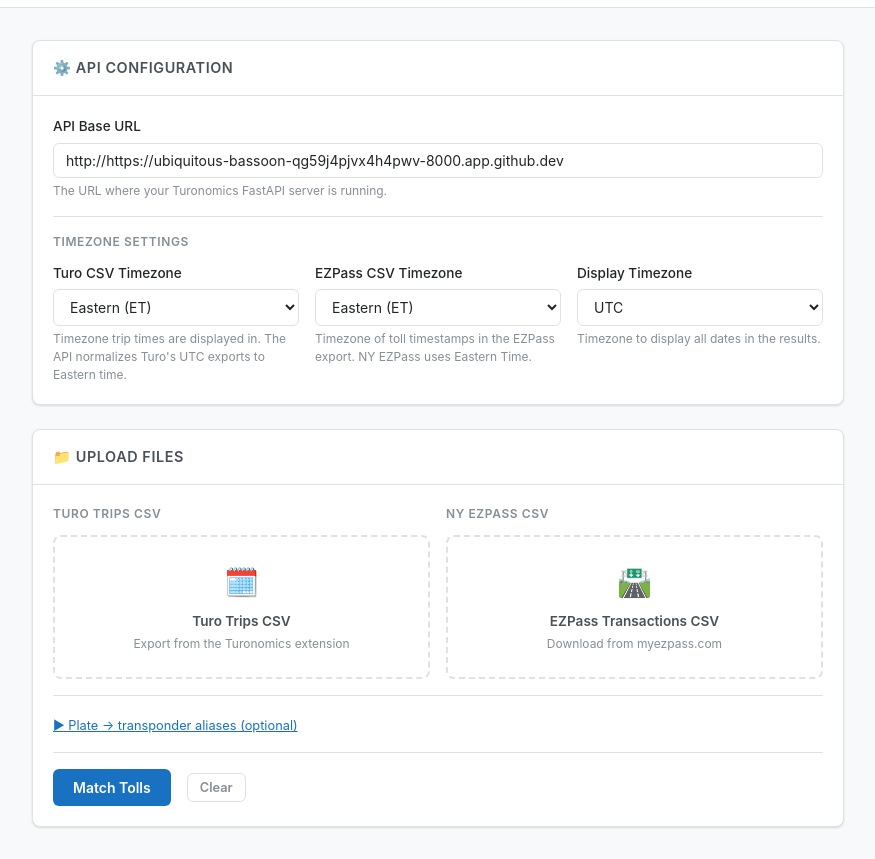
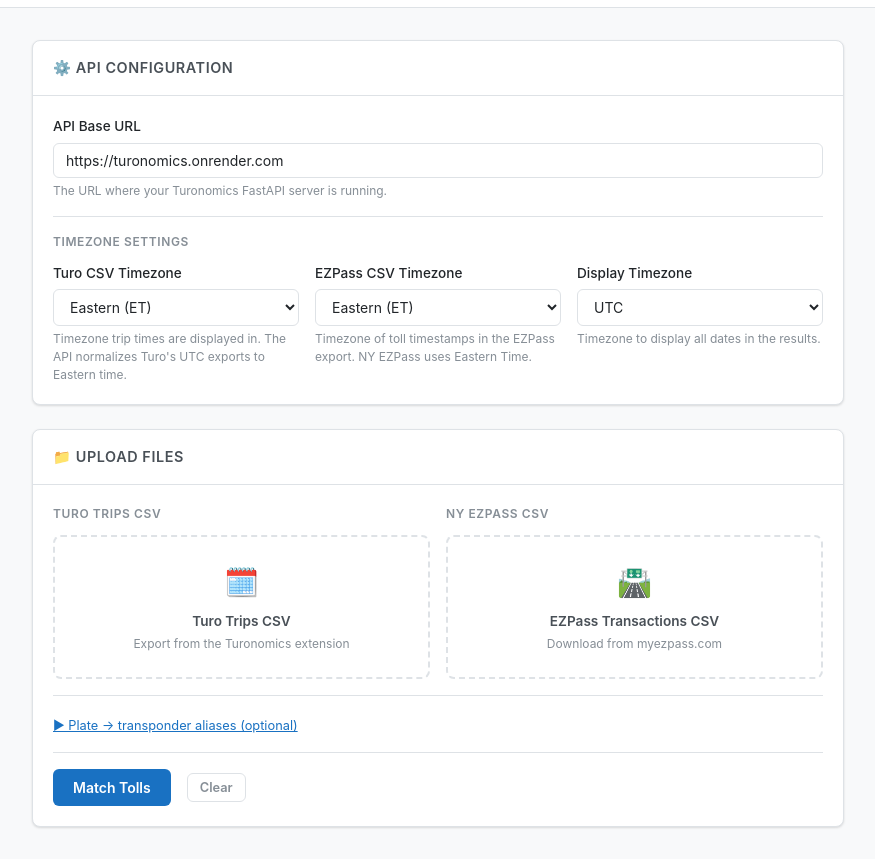
Before and after one commit to jambola441/turonomics, a browser extension: page docs/index.html in a window 1280 px wide. Shown: the part 75-934 px from the top of the page, without its empty margins (202-1077 px from the left). Drawn offline with Linux system fonts and the light colour scheme.

Commit message:
fix default site api

```diff
--- a/docs/index.html
+++ b/docs/index.html
@@ -406,7 +406,7 @@
     <div class="card-body">
       <div class="field-group">
         <label for="api-url">API Base URL</label>
-        <input type="url" id="api-url" placeholder="http://https://ubiquitous-bassoon-qg59j4pjvx4h4pwv-8000.app.github.dev" value="http://https://ubiquitous-bassoon-qg59j4pjvx4h4pwv-8000.app.github.dev" />
+        <input type="url" id="api-url" placeholder="https://turonomics.onrender.com" value="https://turonomics.onrender.com" />
         <p class="hint">The URL where your Turonomics FastAPI server is running.</p>
       </div>
 
```
